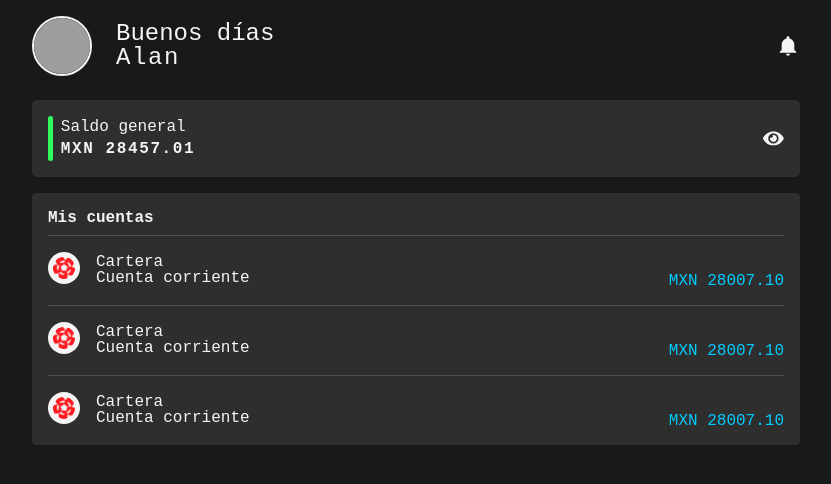
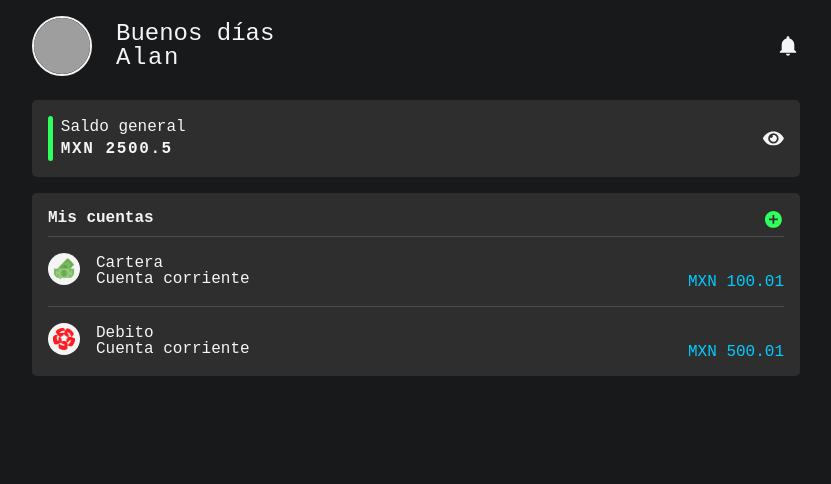
Before and after one commit to A14Narriaga/financial-organizer, a React (Create React App) app: page / in a window 1280 px wide. Shown: the top 484 px of the page, without its empty margins (224-1055 px from the left). Built offline with nearby package versions, Linux system fonts and the light colour scheme; grey boxes are pictures that could not be loaded; a web font is replaced by a local one.

Commit message:
Account configuration added

```diff
--- a/src/components/Account.tsx
+++ b/src/components/Account.tsx
@@ -1,17 +1,33 @@
-const Account = () => {
+const Account = ({
+  bank,
+  name,
+  type,
+  currency,
+  amount,
+  showAmount,
+  hiddeAmout,
+}: {
+  bank: string;
+  name: string;
+  type: string;
+  currency: string;
+  amount: number;
+  showAmount: boolean;
+  hiddeAmout: string;
+}) => {
   return (
     <section className="account">
       <div className="account-info">
         <div className="bank-img">
-          <img src="banks/banamex.png" alt="bank-img" />
+          <img src={`banks/${bank}.png`} alt="bank-img" />
         </div>
         <div className="account-data">
-          <p>Cartera</p>
-          <p>Cuenta corriente</p>
+          <p>{name}</p>
+          <p>{type}</p>
         </div>
       </div>
       <div className="account-amount">
-        <p>{`${"MXN"} ${"28007.10"}`}</p>
+        <p>{`${currency} ${showAmount ? amount : hiddeAmout}`}</p>
       </div>
     </section>
   );
--- a/src/components/App.tsx
+++ b/src/components/App.tsx
@@ -1,5 +1,6 @@
 import "../scss/App.scss";
 import { useState } from "react";
+import { IoMdAddCircle } from "react-icons/io";
 import Header from "./Header";
 import GeneralBalance from "./GeneralBalance";
 import Account from "./Account";
@@ -11,13 +12,39 @@ const App = () => {
   return (
     <>
       <Header />
-      <GeneralBalance showAmount={showAmount} setShowAmount={setShowAmount} hiddeAmout={hiddeAmout}/>
-			<section className="accounts">
-				<p className="title">Mis cuentas</p>
-				<Account />
-				<Account />
-				<Account />
-			</section>
+      <GeneralBalance
+        balance={2500.50}
+				currency={"MXN"}
+        showAmount={showAmount}
+        setShowAmount={setShowAmount}
+        hiddeAmout={hiddeAmout}
+      />
+      <section className="card">
+        <div className="card-header">
+          <p className="title">Mis cuentas</p>
+          <div className="card-options">
+            <IoMdAddCircle className="add" />
+          </div>
+        </div>
+        <Account
+					bank={"wallet"}
+          name={"Cartera"}
+          type={"Cuenta corriente"}
+          currency={"MXN"}
+          amount={100.01}
+					showAmount={showAmount}
+					hiddeAmout={hiddeAmout}
+        />
+				<Account
+					bank={"banamex"}
+          name={"Debito"}
+          type={"Cuenta corriente"}
+          currency={"MXN"}
+          amount={500.01}
+					showAmount={showAmount}
+					hiddeAmout={hiddeAmout}
+        />
+      </section>
     </>
   );
 };
--- a/src/components/GeneralBalance.tsx
+++ b/src/components/GeneralBalance.tsx
@@ -1,16 +1,18 @@
 import { FaEye, FaEyeSlash } from "react-icons/fa";
 
 const GeneralBalance = ({
+	balance,
+	currency,
   showAmount,
   setShowAmount,
   hiddeAmout,
 }: {
+	balance: number
+	currency: string
   showAmount: boolean;
   setShowAmount: any;
   hiddeAmout: string;
 }) => {
-  const currency = "MXN";
-  const amount = 28457.01;
   return (
     <section className="general-balance">
       <div className="amount">
@@ -24,7 +26,7 @@ const GeneralBalance = ({
         ></div>
         <div className="amount-content">
           <p>Saldo general</p>
-          <p>{`${currency} ${showAmount ? amount : hiddeAmout}`}</p>
+          <p>{`${currency} ${showAmount ? balance : hiddeAmout}`}</p>
         </div>
       </div>
       <div
--- a/src/scss/App.scss
+++ b/src/scss/App.scss
@@ -1,9 +1,10 @@
-@import url('https://fonts.googleapis.com/css2?family=Baloo+Paaji+2:wght@400;500;600&display=swap');
+@import url("https://fonts.googleapis.com/css2?family=Baloo+Paaji+2:wght@400;500;600&display=swap");
 @import "header";
 @import "generalBalance";
 @import "account";
 
 $backgroung-color: #18191a;
+$primary-color: rgb(47, 255, 92);
 
 * {
   padding: 0;
@@ -22,13 +23,26 @@ body {
   @include header;
   @include generalBalance;
   @include account;
-	.accounts {
+  .card {
     background-color: rgb(46, 46, 46);
     border-radius: 0.3rem;
     padding: 1rem 1rem 0 1rem;
+    margin-top: 1rem;
+    .card-header {
+			display: flex;
+			align-items: center;
+			justify-content: space-between;
       .title {
         font-weight: bold;
         margin-bottom: 0.5rem;
       }
+			.card-options {
+				font-size: 1.3rem;
+				color: $primary-color;
+				.add {
+					cursor: pointer;
 				}
 			}
+    }
+  }
+}
--- a/src/scss/_generalBalance.scss
+++ b/src/scss/_generalBalance.scss
@@ -5,7 +5,6 @@
     padding: 1rem;
     display: flex;
     justify-content: space-between;
-		margin-bottom: 1rem;
     .amount {
       display: flex;
       .line {
@@ -26,6 +25,7 @@
       justify-content: center;
       align-items: center;
       font-size: 1.3rem;
+			cursor: pointer;
     }
   }
 }
```
Also changed, not shown: public/banks/wallet.png (added), public/money.png. Lines whose indentation alone changed are shown as unchanged.
